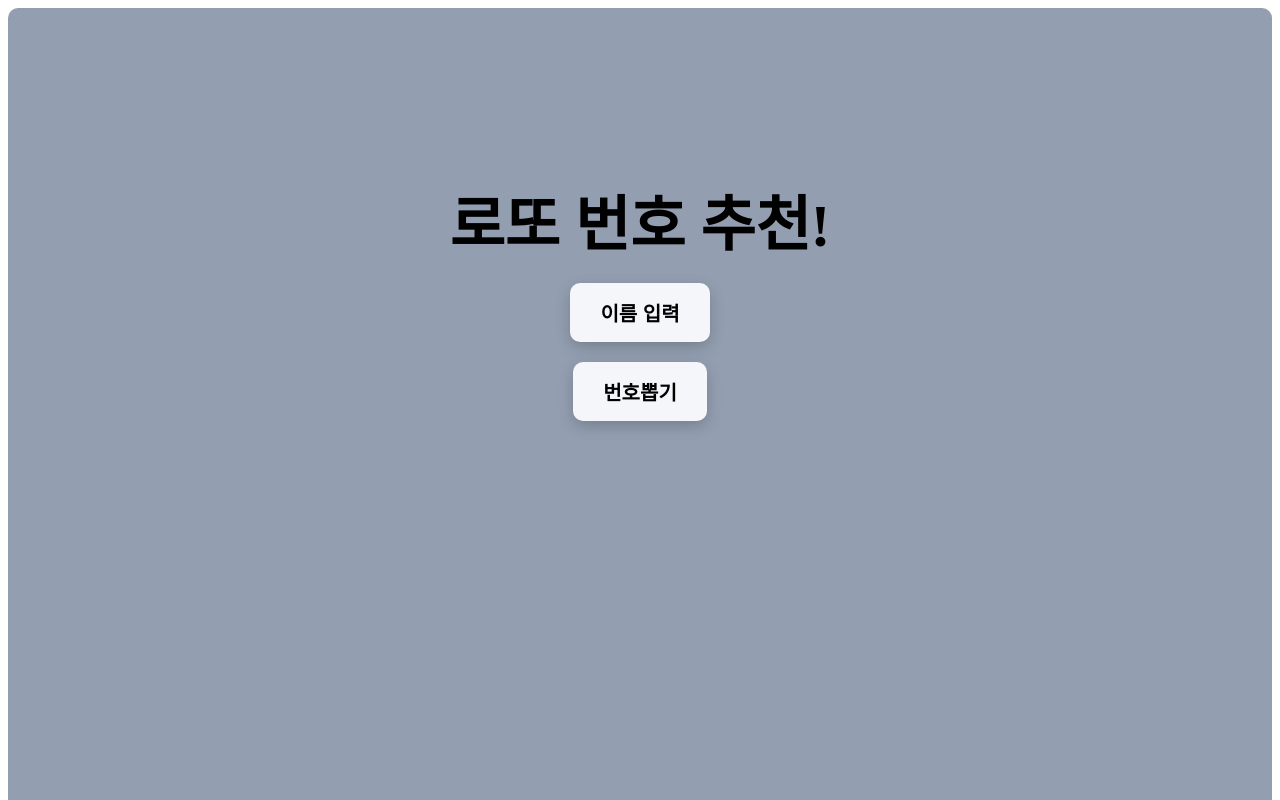
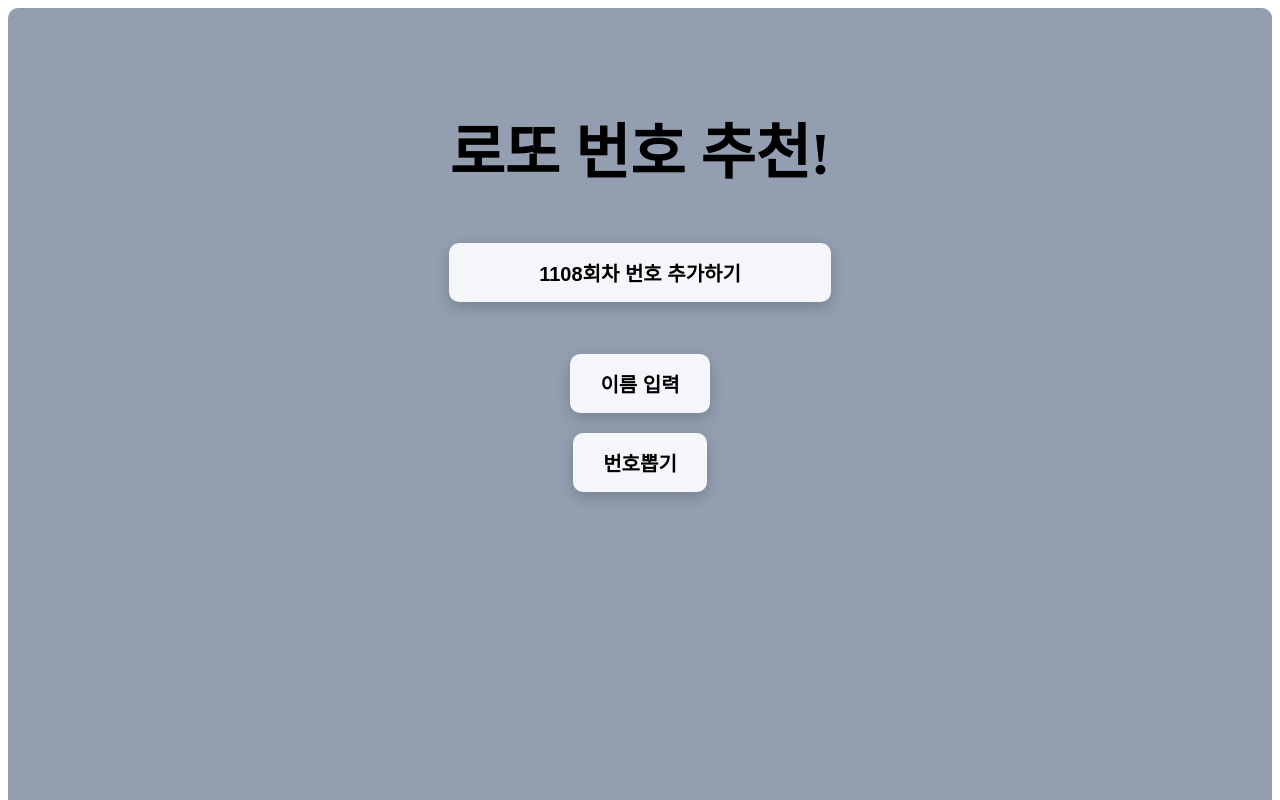
Before and after one commit to KKKHun2/lottogame, a React (Create React App) app: page / in a window 1280 px wide. Shown: the top 800 px of the page. Built offline with nearby package versions, Linux system fonts and the light colour scheme.

Commit message:
⚡로또데이터 추가버튼,로또또atoms.ts추가

```diff
--- a/src/atoms/atoms.ts
+++ b/src/atoms/atoms.ts
@@ -1183,6 +1183,47 @@ export const lottoNumbersState = atom<TLottoNum>({
     [11, 13, 25, 26, 29, 33, 32],
     [4, 10, 11, 12, 20, 27, 38],
     [9, 12, 19, 20, 39, 41, 13],
-    [15, 18, 21, 32, 35, 44, 6]
-  ],
-});
+    [15, 18, 21, 32, 35, 44, 6],
+    [10, 12, 13, 19, 33, 40, 2],
+    [7, 19, 26, 37, 39, 44, 27],
+    [6, 14, 30, 31, 40, 41, 29],
+    [1, 3, 4, 29, 42, 45, 36],
+    [6, 16, 34, 37, 39, 40, 11],
+    [1, 7, 21, 30, 35, 38, 2],
+    [10, 12, 29, 31, 40, 44, 2],
+    [13, 14, 22, 26, 37, 38, 20],
+    [6, 7, 13, 28, 36, 42, 41],
+    [17, 26, 29, 30, 31, 43, 12],
+    [3, 20, 28, 38, 40, 43, 4],
+    [12, 16, 21, 24, 41, 43, 15],
+    [14, 33, 34, 35, 37, 40, 4],
+    [1, 12, 16, 19, 23, 43, 34],
+    [8, 14, 28, 29, 34, 40, 12],
+    [6, 7, 15, 22, 26, 40, 41],
+    [10, 17, 22, 30, 35, 43, 44],
+    [7, 18, 19, 26, 33, 45, 37],
+    [6, 20, 23, 24, 28, 30, 44],
+    [12, 19, 21, 29, 40, 45, 1],
+    [4, 18, 31, 37, 42, 43, 40],
+    [11, 21, 22, 30, 39, 44, 31],
+    [13, 14, 18, 21, 34, 44, 16],
+    [11, 16, 25, 27, 35, 36, 37],
+    [4, 7, 17, 18, 38, 44, 36],
+    [8, 12, 13, 29, 33, 42, 5],
+    [3, 7, 14, 15, 22, 38, 17],
+    [21, 26, 27, 32, 34, 42, 31],
+    [1, 9, 16, 23, 24, 38, 17],
+    [13, 16, 23, 31, 36, 44, 38],
+    [4, 8, 18, 24, 37, 45, 6],
+    [6, 10, 11, 14, 36, 38, 43],
+    [4, 8, 17, 30, 40, 43, 34],
+    [3, 7, 9, 33, 36, 37, 10],
+    [1, 23, 24, 35, 44, 45, 10],
+    [1, 6, 20, 27, 28, 41, 15],
+    [6, 18, 28, 30, 32, 38, 15],
+    [16, 18, 20, 23, 32, 43, 27],
+    [1, 2, 11, 21, 30, 35, 39],
+    [3, 6, 14, 22, 30, 41, 36]
+
+      ],
+    });
--- a/src/components/AddLotto.ts
+++ /dev/null
@@ -1,69 +0,0 @@
-import axios from 'axios';
-import { useEffect } from 'react';
-import { useRecoilState, useSetRecoilState } from 'recoil';
-import { lottoDataState, lottoNumbersState } from '../atoms/atoms';
-
-let currentDrawNo: number = 1090;
-let lastExecutionDate: Date = new Date();
-
-async function checkAndAddLotto(
-  lottoData: number[][],
-  setLottoData: (data: number[][]) => void,
-  setLottoNumbers: (numbers: number[][]) => void
-) {
-  const now: Date = new Date();
-
-  if (now.getTime() - lastExecutionDate.getTime() >= 7 * 24 * 60 * 60 * 1000) {
-    await AddLotto(currentDrawNo, lottoData, setLottoData, setLottoNumbers);
-    currentDrawNo++;
-    lastExecutionDate = now;
-  }
-}
-
-export  async function AddLotto(
-  drawNo: number,
-  lottoData: number[][],
-  setLottoData: (data: number[][]) => void,
-  setLottoNumbers: (numbers: number[][]) => void
-) {
-  const apiUrl: string = `http://www.dhlottery.co.kr/common.do?method=getLottoNumber&drwNo=${drawNo}`;
-  try {
-    const response = await axios.get(apiUrl);
-    const lottoDataResponse = response.data;
-
-    const winningNumbers = [];
-    for (let i = 1; i <= 6; i++) {
-      winningNumbers.push(lottoDataResponse[`drwtNo${i}`]);
-    }
-
-    const newLottoData = [...lottoData, winningNumbers];
-
-    setLottoData(newLottoData);
-    setLottoNumbers(newLottoData);
-
-    console.log(`로또 번호 데이터가 추가되었습니다. (회차: ${drawNo})`);
-  } catch (error) {
-    console.error('API 호출 중 오류 발생:', error);
-  }
-}
-
-const LottoDataUpdater = () => {
-  const [lottoData, setLottoData] = useRecoilState(lottoDataState);
-  const setLottoNumbers = useSetRecoilState(lottoNumbersState);
-
-  useEffect(() => {
-    const timer = setInterval(() => {
-      checkAndAddLotto(lottoData, setLottoData, setLottoNumbers);
-    }, 60 * 60 * 10000);
-
-    checkAndAddLotto(lottoData, setLottoData, setLottoNumbers);
-
-    return () => {
-      clearInterval(timer);
-    };
-  }, []);
-
-  return null;
-};
-
-export default LottoDataUpdater;
--- /dev/null
+++ b/src/components/AddLotto.tsx
@@ -0,0 +1,84 @@
+import axios from 'axios';
+import { useState } from 'react';
+import { useRecoilState, useSetRecoilState } from 'recoil';
+import styled from 'styled-components';
+import { lottoDataState, lottoNumbersState } from '../atoms/atoms';
+
+
+const Button = styled.button`
+  background-color: #f5f6fa;
+  border: none;
+  padding: 15px 30px;
+  border-radius: 10px;
+  font-size: 20px;
+  font-weight: 600;
+  cursor: pointer;
+  margin-bottom: 20px;
+  transition: all 0.3s ease;
+  box-shadow: 0 5px 15px rgba(0, 0, 0, 0.2);
+
+  &:hover, &:active {
+    background-color: #a2a2a2;
+    box-shadow: 0 5px 20px rgba(0, 0, 0, 0.4);
+  }
+`;
+
+  const LottoDataUpdater = () => {
+  const [lottoData, setLottoData] = useRecoilState(lottoDataState);
+  const setLottoNumbers = useSetRecoilState(lottoNumbersState);
+  const [startDrawNo, setStartDrawNo] = useState(1108); // 초기 회차 설정
+
+  const handleAddLotto = async () => {
+    try {
+      await AddLotto(startDrawNo, lottoData, setLottoData, setLottoNumbers);
+      setStartDrawNo(prevDrawNo => prevDrawNo + 1); // 다음 회차로 설정
+    } catch (error) {
+      console.error('API 호출 중 오류 발생:', error);
+    }
+  };
+
+  return (
+    <>
+    <Button onClick={handleAddLotto}>{startDrawNo}회차 번호 추가하기</Button>
+    </>
+  );
+};
+
+async function AddLotto(
+  drawNo: number,
+  lottoData: number[][],
+  setLottoData: (data: number[][]) => void,
+  setLottoNumbers: (numbers: number[][]) => void
+) {
+  const apiUrlPrefix = 'https://www.dhlottery.co.kr/common.do?method=getLottoNumber&drwNo=';
+  const apiUrl = `${apiUrlPrefix}${drawNo}`;
+
+  const response = await axios.get(apiUrl);
+  const lottoDataResponse = response.data;
+
+  // 에러 처리
+  if (!lottoDataResponse) {
+    throw new Error(`로또 데이터를 가져오지 못했습니다. (회차: ${drawNo})`);
+  }
+console.log(lottoDataResponse)
+  // 이미 존재하는 회차인지 확인
+  if (lottoData.some(data => data[0] === drawNo)) {
+    console.log(`로또 데이터 (회차: ${drawNo}) 이미 존재합니다.`);
+    return;
+  }
+
+  const winningNumbers = [];
+  for (let i = 1; i <= 6; i++) {
+    winningNumbers.push(lottoDataResponse[`drwtNo${i}`]);
+  }
+
+  const newLottoData = [...lottoData, winningNumbers];
+
+  setLottoData(newLottoData);
+  setLottoNumbers(newLottoData);
+
+  console.log(`로또 번호 데이터가 추가되었습니다. (회차: ${drawNo})`);
+}
+
+
+export default LottoDataUpdater;
--- a/src/components/LottoNumberDraw.tsx
+++ b/src/components/LottoNumberDraw.tsx
@@ -2,6 +2,7 @@ import React, { useState } from 'react';
 import { useRecoilState, useSetRecoilState, useRecoilValue } from 'recoil';
 import {userNameState,lottoNumbersState } from '../atoms/atoms';
 import styled from 'styled-components';
+import LottoDataUpdater from './AddLotto';
 
 const Container = styled.div`
   display: flex;
@@ -77,7 +78,14 @@ const RecommendedNumber = styled.div`
     margin: 20px;
   }
 `;
-
+const TilteBox =styled.div`
+  display: flex;
+  flex-direction: column;
+  align-items: stretch;
+  justify-content: center;
+  gap:2rem;
+  margin-bottom: 2rem;
+`
 const LottoN = styled.div`
   font-size: 35px;
   font-weight: 450;
@@ -115,7 +123,11 @@ const LottoNumberDraw: React.FC = () => {
 
   return (
     <Container>
-      <Title>로또 번호 추천!</Title>
+      <TilteBox>
+        <Title>로또 번호 추천!</Title>
+        <LottoDataUpdater />
+      </TilteBox>
+
       {userName ? (
         <UserName>안녕하세요, {userName} 님!</UserName>
       ) : (
```
